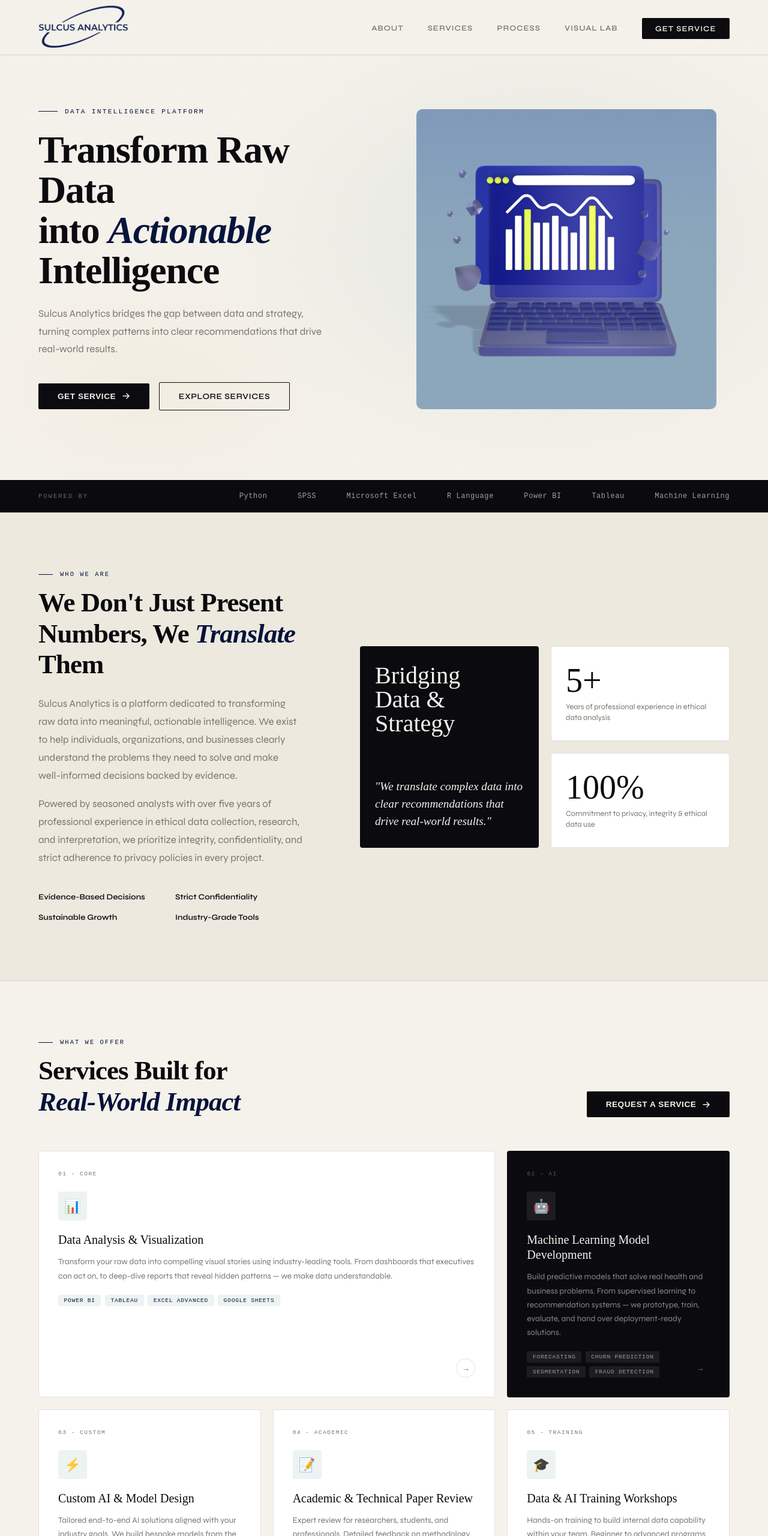
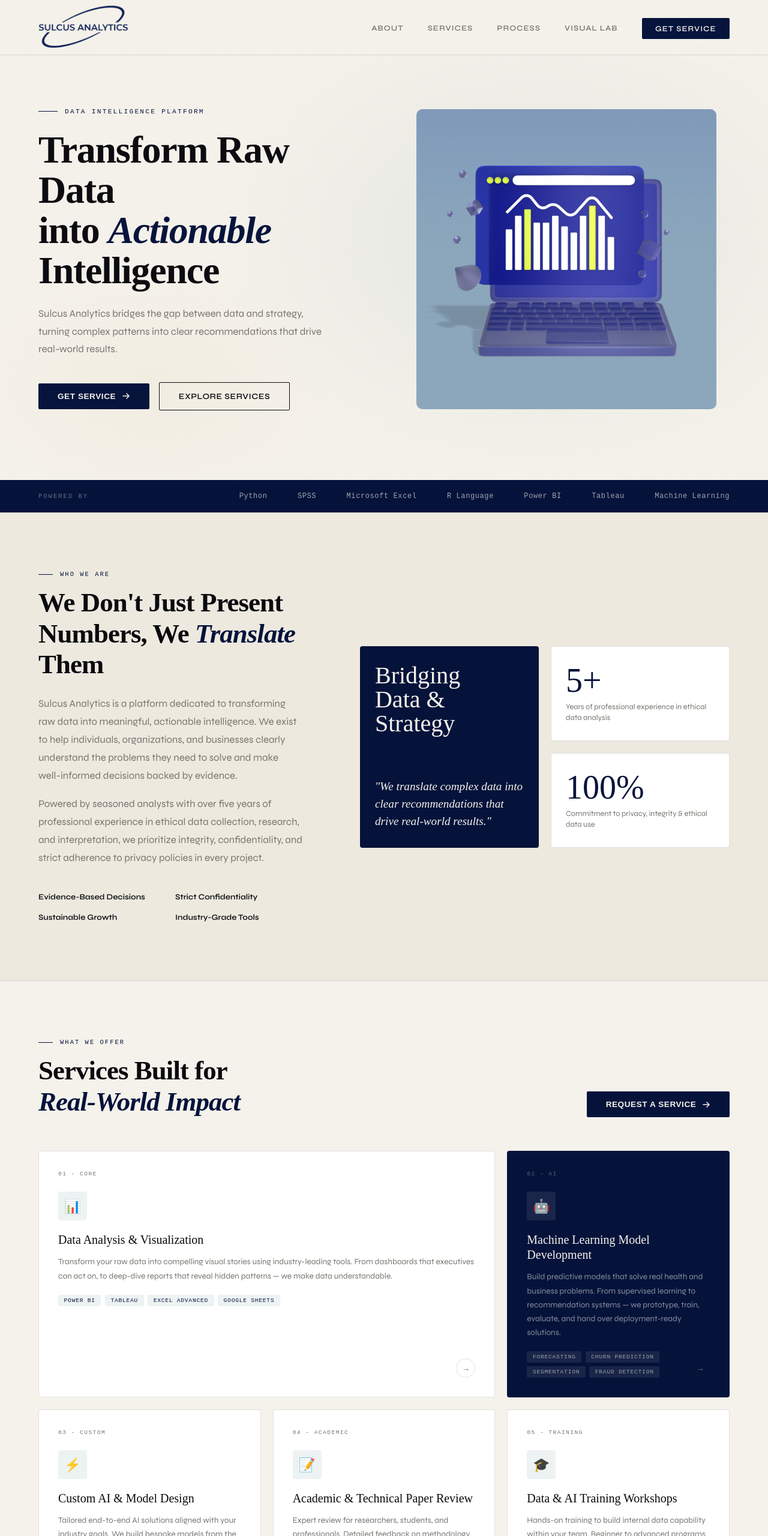
Before and after one commit to victorskydotdev/sulcus-analytics, a website built with webpack: page src/index.html in a window 1280 px wide. Shown: the top 2560 px of the page at 60% size. Built offline with nearby package versions, Linux system fonts and the light colour scheme.

Commit message:
changed the colors of the elements to matched the brand color of navy blue

```diff
--- a/src/scss/base/_footer.scss
+++ b/src/scss/base/_footer.scss
@@ -1,5 +1,7 @@
+@use '../base/resets' as *;
+
 footer {
-	background: var(--ink);
+	background: $navy-blue-dark;
 	color: var(--paper);
 	padding: 3rem 4rem;
 	display: flex;
--- a/src/scss/base/_navbar.scss
+++ b/src/scss/base/_navbar.scss
@@ -52,14 +52,15 @@
 					letter-spacing: 0.08em;
 					text-transform: uppercase;
 					transition: color 0.2s;
+					position: relative;
 
 					&:hover {
-						color: var(--ink);
+						color: var(--teal);
 					}
 				}
 
 				.nav-cta {
-					background: var(--ink);
+					background: var(--teal);
 					color: var(--paper) !important;
 					padding: 0.6rem 1.4rem;
 					border-radius: 2px;
--- a/src/scss/base/_resets.scss
+++ b/src/scss/base/_resets.scss
@@ -9,6 +9,9 @@
 	--muted: #7a7670;
 	--border: rgba(10, 10, 15, 0.12);
 }
+
+$navy-blue: #05133b;
+$navy-blue-dark: #040b1d;
 
 @import url('https://fonts.googleapis.com/css2?family=Syne:wght@400..800&display=swap');
 
--- a/src/scss/landing/_about-section.scss
+++ b/src/scss/landing/_about-section.scss
@@ -84,7 +84,7 @@
 }
 
 .about-stat-card.featured {
-	background: var(--ink);
+	background: var(--teal);
 	color: var(--paper);
 	grid-row: span 2;
 	display: flex;
@@ -100,7 +100,7 @@
 	font-family: 'DM Serif Display', serif;
 	font-size: 3.5rem;
 	line-height: 1;
-	color: var(--ink);
+	color: var(--teal);
 }
 
 .about-stat-card.featured .stat-big {
--- a/src/scss/landing/_hero-section.scss
+++ b/src/scss/landing/_hero-section.scss
@@ -96,7 +96,7 @@
 	display: inline-flex;
 	align-items: center;
 	gap: 0.6rem;
-	background: var(--ink);
+	background: var(--teal);
 	color: var(--paper);
 	padding: 0.9rem 2rem;
 	border-radius: 2px;
--- a/src/scss/landing/_process-section.scss
+++ b/src/scss/landing/_process-section.scss
@@ -1,5 +1,8 @@
+@use '../base/resets' as *;
+
 .process {
-	background: var(--ink);
+	// background: var(--ink);
+	background: $navy-blue-dark;
 	color: var(--paper);
 	position: relative;
 	overflow: hidden;
--- a/src/scss/landing/_services-section.scss
+++ b/src/scss/landing/_services-section.scss
@@ -35,7 +35,7 @@
 }
 
 .service-card.dark {
-	background: var(--ink);
+	background: var(--teal);
 	border-color: transparent;
 }
 
--- a/src/scss/landing/_trust-section.scss
+++ b/src/scss/landing/_trust-section.scss
@@ -1,5 +1,5 @@
 .trust-bar {
-	background: var(--ink);
+	background: var(--teal);
 	color: var(--paper);
 	padding: 1.25rem 4rem;
 	display: flex;
```
Also changed, not shown: netlify.toml.
